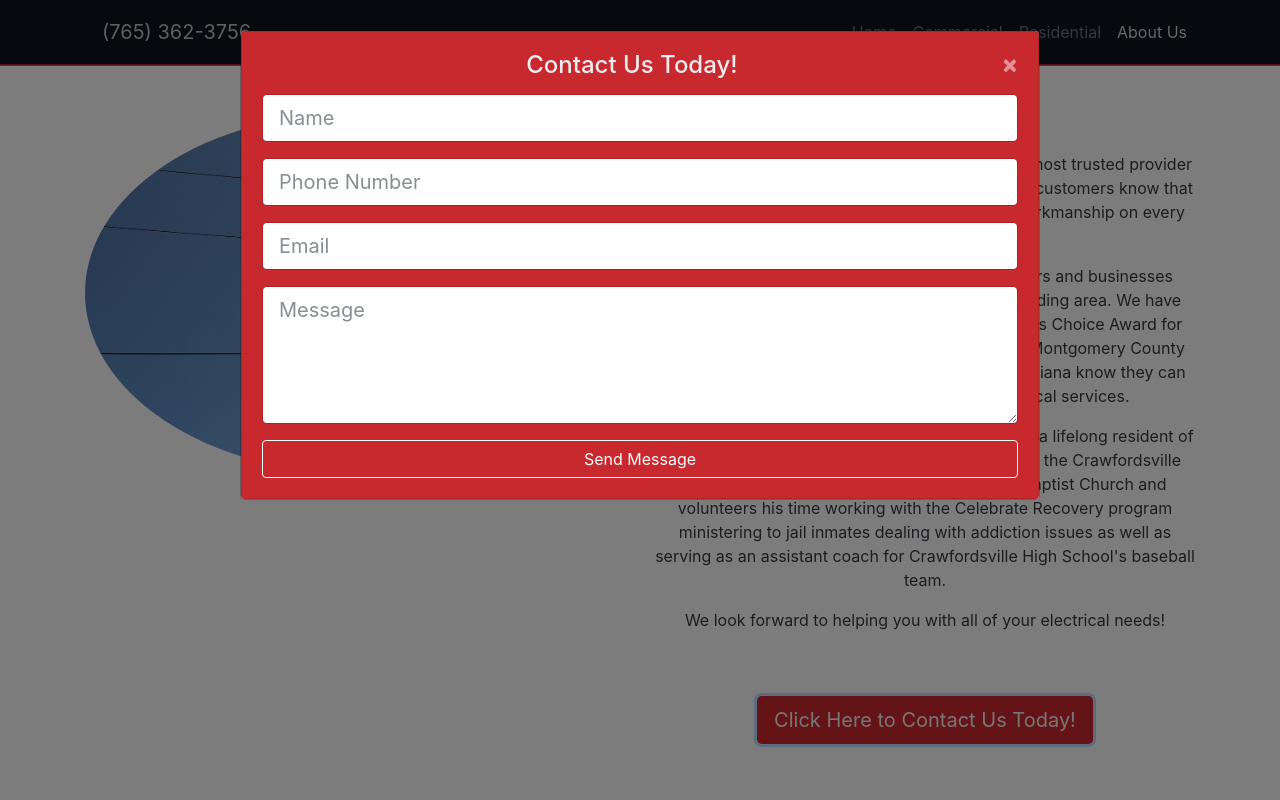
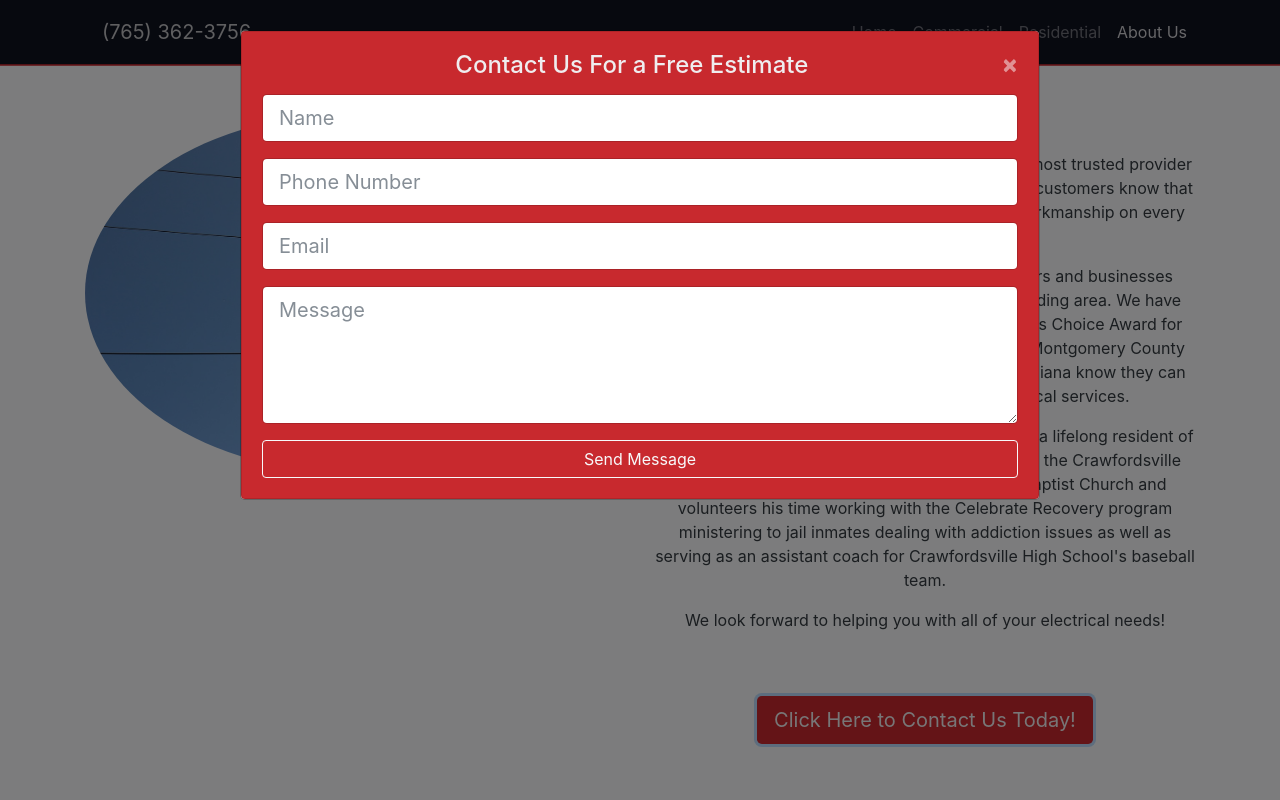
Before and after one commit to shanehobson/hobson_electric, a website: page dist/about.html in a window 1280 px wide. Both pictures are taken after a click on the link "Click Here to Contact Us Today!". Shown: the top 800 px of the page. Drawn offline with Linux system fonts and the light colour scheme.

Commit message:
Changes to modals on secondary pages

```diff
--- a/dist/about.html
+++ b/dist/about.html
@@ -99,7 +99,7 @@
                                 <button type="button" class="close text-light" style="cursor:pointer" aria-label="Close">
                                         <span aria-hidden="true" data-dismiss="modal" data-target="#contact-modal">&times;</span>
                                 </button>
-                            <h4>Contact Us Today!</h4>
+                            <h4>Contact Us For a Free Estimate</h4>
                             <p></p>
                             <form class="contact-form-container customer-contact-form">
                                 <div class="form-group">
```
Also changed, not shown: dist/commercial.html (+1 -1 lines), dist/residential.html (+1 -1 lines).
